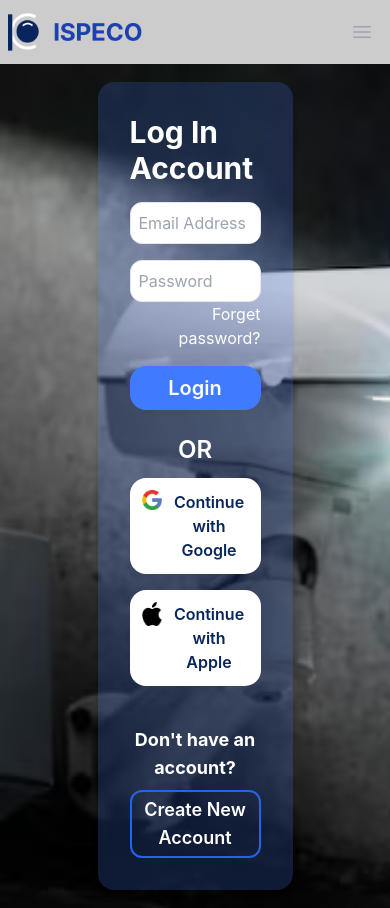
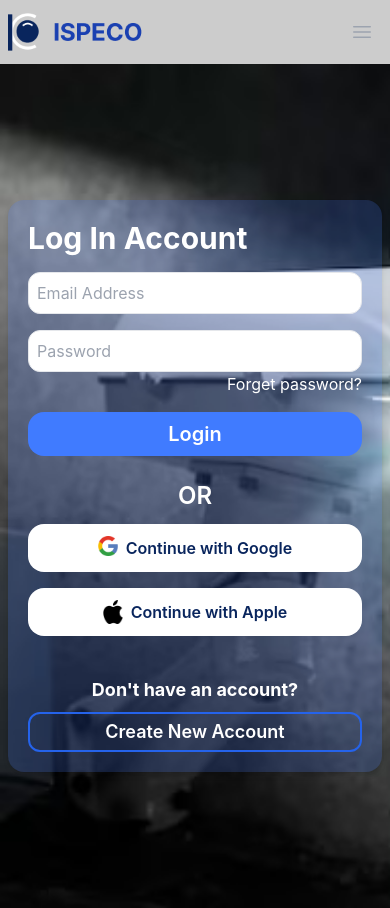
Before and after one commit to emmyblessing/Cloud_Live_Streaming, a React (Create React App) app: page /login in a window 390 px wide. Built offline with nearby package versions, Linux system fonts and the light colour scheme.

Commit message:
done: mobile responsiveness

```diff
--- a/src/components/CreatePasswordPage/index.jsx
+++ b/src/components/CreatePasswordPage/index.jsx
@@ -14,10 +14,10 @@ const CreatePasswordPage = () => {
   return (
     <>
       <div
-        className="bg-cover flex h-screen flex-col justify-center items-center"
+        className="bg-cover flex p-2 h-screen flex-col justify-center items-center"
         style={{backgroundImage: `url(${Cam})`}}
       >
-        <div className='bg-[#407BFF]/[.2] lg:pl-12 lg:pr-12 p-8 rounded-2xl shadow-md w-1/2'>
+        <div className='bg-[#407BFF]/[.2] lg:pl-12 lg:pr-12 p-5 rounded-2xl shadow-md w-full lg:w-1/2'>
           <h1 className="text-3xl font-bold mb-4 text-white">Create Password</h1>
           <form>
             <div className="mb-4 relative">
--- a/src/components/LoginPage/index.jsx
+++ b/src/components/LoginPage/index.jsx
@@ -8,10 +8,10 @@ const LoginPage = () => {
   return (
     <>
       <div
-        className="bg-cover flex h-screen flex-col justify-center items-center"
+        className="bg-cover flex h-screen p-2 flex-col justify-center items-center"
         style={{backgroundImage: `url(${Cam})`}}
       >
-        <div className='bg-[#407BFF]/[.2] lg:pl-12 lg:pr-12 p-8 rounded-2xl shadow-md w-1/2'>
+        <div className='bg-[#407BFF]/[.2] lg:pl-12 lg:pr-12 p-5 rounded-2xl shadow-md w-full lg:w-1/2'>
           <h2 className="text-3xl font-bold mb-4 text-white">Log In Account</h2>
           <form>
             <div className="mb-4">
--- a/src/components/SignupPage/index.js
+++ b/src/components/SignupPage/index.jsx
@@ -8,10 +8,10 @@ const SignupPage = () => {
   return (
     <>
       <div
-        className="bg-cover flex h-screen flex-col justify-center items-center"
+        className="bg-cover p-2 flex h-screen flex-col justify-center items-center"
         style={{backgroundImage: `url(${Cam})`}}
       >
-        <div className='bg-[#407BFF]/[.2] lg:pl-12 lg:pr-12 p-8 rounded-2xl shadow-md w-1/2'>
+        <div className='bg-[#407BFF]/[.2] lg:pl-12 lg:pr-12 p-5 rounded-2xl shadow-md w-full lg:w-1/2'>
           <h2 className="text-3xl font-bold mb-4 text-white">Creating Account</h2>
           <form>
             <div className="mb-4">
--- a/src/components/VerifyPage/index.jsx
+++ b/src/components/VerifyPage/index.jsx
@@ -6,10 +6,10 @@ const VerifyPage = () => {
   return (
     <>
       <div
-        className="bg-cover flex h-screen flex-col text-center justify-center items-center"
+        className="bg-cover flex h-screen p-2 flex-col text-center justify-center items-center"
         style={{backgroundImage: `url(${Cam})`}}
       >
-        <div className='bg-[#407BFF]/[.2] lg:pl-12 lg:pr-12 p-8 rounded-2xl shadow-md w-1/2'>
+        <div className='bg-[#407BFF]/[.2] lg:pl-12 lg:pr-12 p-5 rounded-2xl shadow-md w-full lg:w-1/2'>
           <h1 className="text-3xl font-bold mb-4 text-white">Verify Email Address</h1>
           <h2 className="text-2xl font-semibold mb-4 text-white">To verify your email address,
           we have sent an OTP to your email. Kindly enter the OTP </h2>
```
